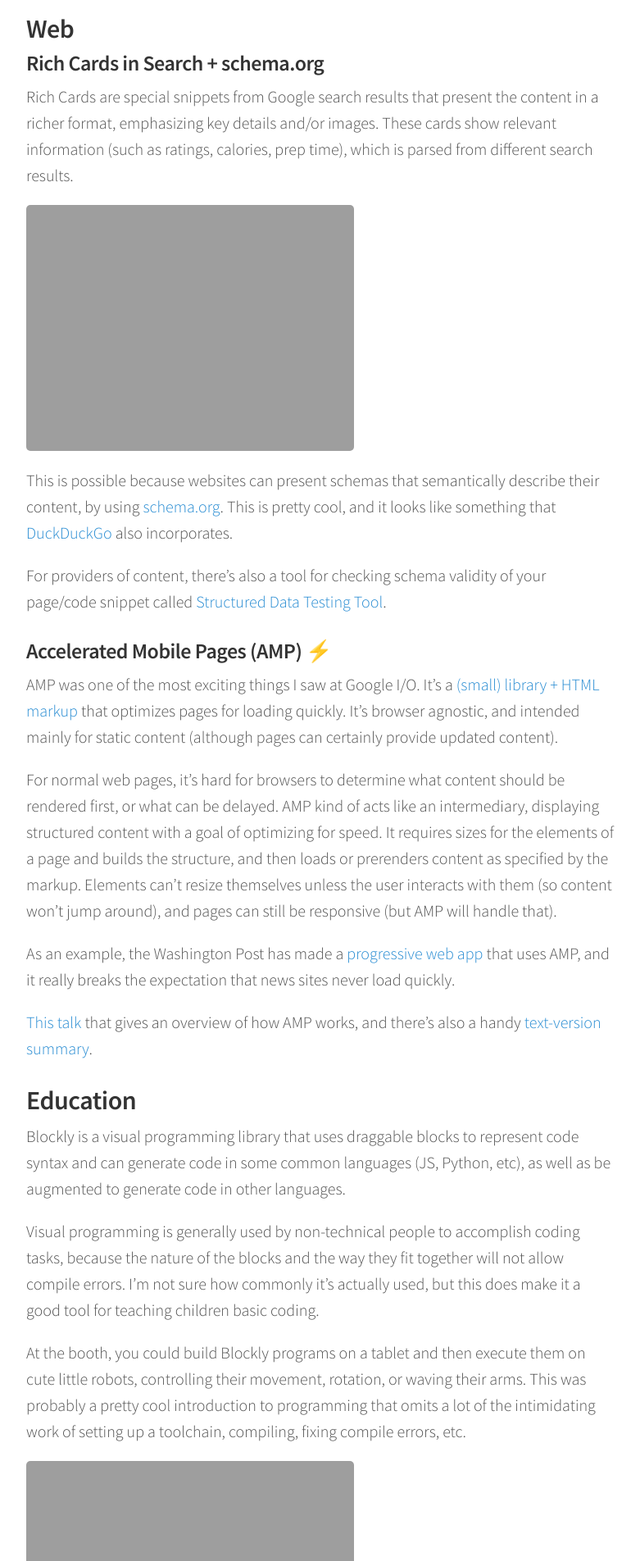
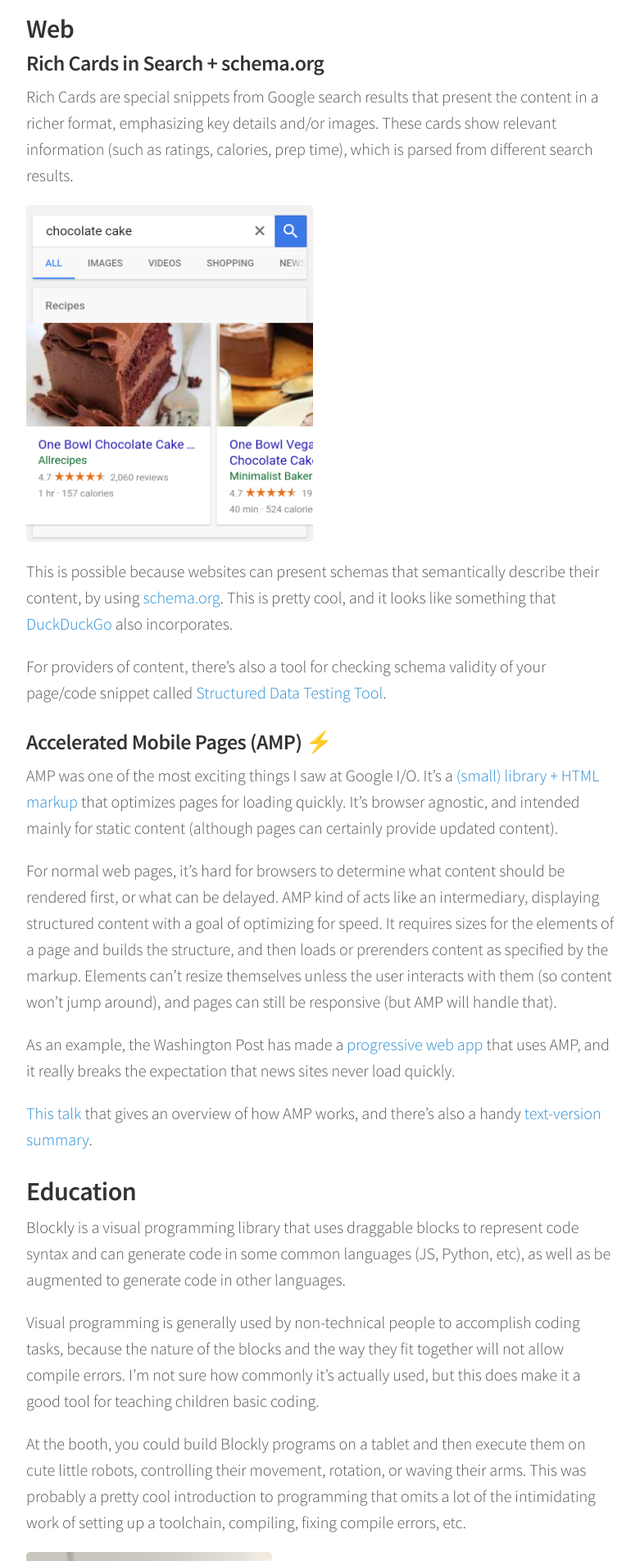
Before and after one commit to liuche/liuche.github.io, a Jekyll site: the page built from _posts/2016-05-30-googlio.md, in a window 1280 px wide. Shown: the part 3895-5799 px from the top of the page at 82% size, without its empty margins (248-1029 px from the left). Built offline with Jekyll 4.4.1, drawn with Linux system fonts in a browser that asks for light colours; nearby versions of some CDN libraries; Markdown is read by kramdown in place of the engine named in the settings.

```diff
--- a/_config.yml
+++ b/_config.yml
@@ -13,7 +13,7 @@ baseurl:            "" #For Root Domain
 permalink:          /:year/:month/:day/:title.html
 
 # Markdown
-markdown:           rdiscount
+markdown:           kramdown
 
 # Navigation
 nav:
--- a/_posts/2016-05-30-googlio.md
+++ b/_posts/2016-05-30-googlio.md
@@ -50,10 +50,11 @@ In the Android Wear worldview, the watch will strike the balance of supplementin
 As an aside, there's also a new tiny Swypeable keyboard. Despite being rather comically small, it worked remarkably well, and its tiny size actually made it easier to slide my finger across than some of the behemoth phones that people carry around nowadays. For someone who finds talking to your phone rude and entirely too public for comfort (and whisper detection doesn't work too well thus far, I've tried), this means I could actually use a smartwatch without dying of embarrassment.
 
 ## Web
+
 ### Rich Cards in Search + schema.org
 Rich Cards are special snippets from Google search results that present the content in a richer format, emphasizing key details and/or images. These cards show relevant information (such as ratings, calories, prep time), which is parsed from different search results.
 
-![cake search]({{site.baseurl}}/img/googlio/chocolate-cake.png =350x "1 hour and 157 calories later...")
+![cake search]({{site.baseurl}}/img/googlio/chocolate-cake.png "1 hour and 157 calories later..."){: style="max-width: 350px"}
 
 This is possible because websites can present schemas that semantically describe their content, by using [schema.org](http://schema.org/Recipe). This is pretty cool, and it looks like something that [DuckDuckGo](https://duckduckgo.com/?q=cake&ia=recipes) also incorporates.
 
@@ -75,7 +76,7 @@ Visual programming is generally used by non-technical people to accomplish codin
 
 At the booth, you could build Blockly programs on a tablet and then execute them on cute little robots, controlling their movement, rotation, or waving their arms. This was probably a pretty cool introduction to programming that omits a lot of the intimidating work of setting up a toolchain, compiling, fixing compile errors, etc.
 
-![robots]({{ site.baseurl }}/img/googlio/robot.jpg =300x "A Blockly-programmed robot")
+![robots]({{ site.baseurl }}/img/googlio/robot.jpg "A Blockly-programmed robot"){: style="max-width: 300px"}
 
 There's also a [Blockly Games webapp](https://blockly-games.appspot.com/), which is a lesson series that starts by introducing coding with Blockly, then moves to simple coding concepts like if/for loops, and then rapidly progresses to more challenging topics (such as path-finding, genetic algorithms, etc).
 
@@ -83,7 +84,7 @@ The group is also trying to make a version of Blockly that works for visually im
 
 The coolest thing I saw at this booth was this simple little robot called an Ozobot. It only had a photosensor - no bluetooth, wifi. However, when you [write a program](h$$ttp://ozoblockly.com/editor) with Blockly, the page installs the program by flashing the screen to send the program to the device. It was a clever and also very visual simplification of how code gets "sent" between devices.
 
-![Ozobot]({{ site.baseurl }}/img/googlio/ozobot.jpg =500x "Installing a Blockly program onto Ozobot")
+![Ozobot]({{ site.baseurl }}/img/googlio/ozobot.jpg "Installing a Blockly program onto Ozobot"){: style="max-width: 500px"}
 
 ## VR
 VR is cool. VR games look awesome. There was an [entertaining talk](https://www.youtube.com/watch?v=lGUmTQgbiAY&list=PLOU2XLYxmsILe6_eGvDN3GyiodoV3qNSC) where some guys from DayDream Labs (which does rapid VR prototyping) discuss some interesting observations they made while running VR experiments.
```
